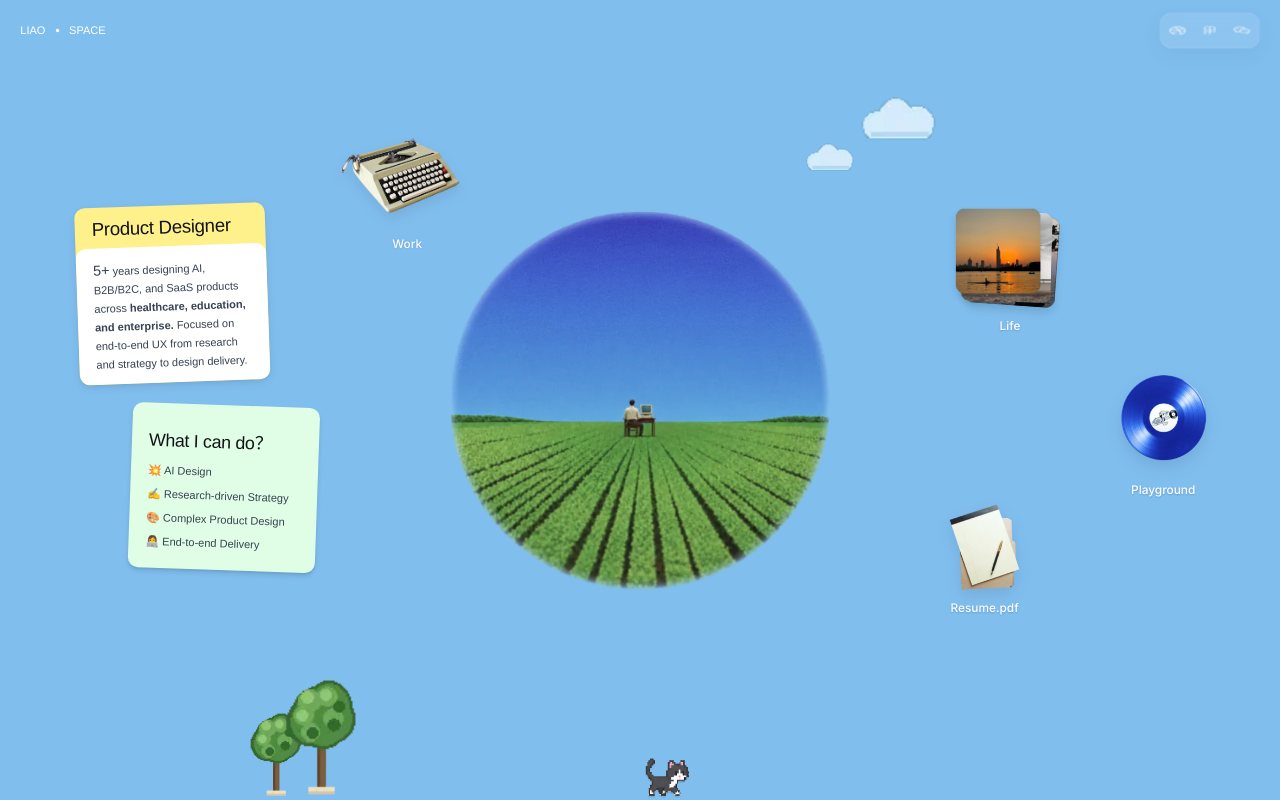
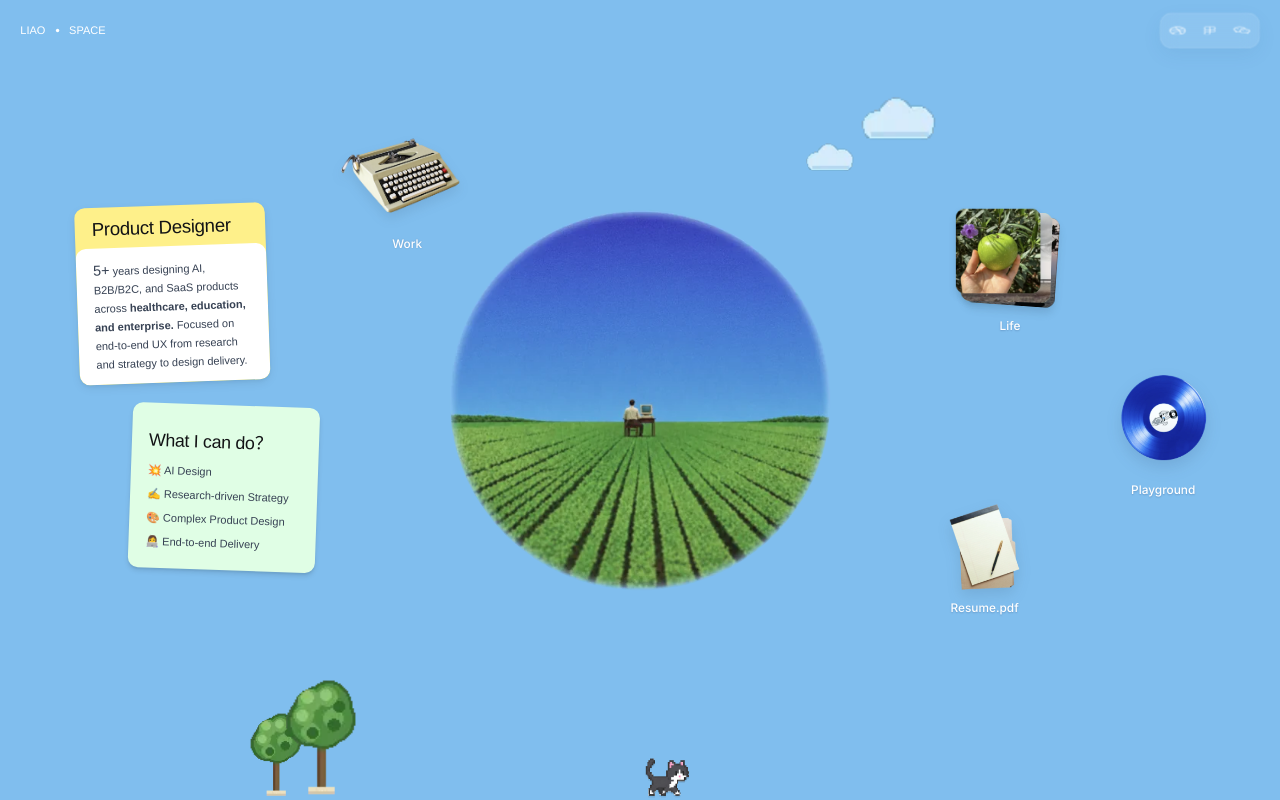
Before and after one commit to KenzieLL557/KenzieLL557.github.io, a React (Vite) app: page / in a window 1280 px wide. Built offline with nearby package versions, Linux system fonts and the light colour scheme.

Commit message:
Restore Life apple cover

```diff
--- a/src/main.jsx
+++ b/src/main.jsx
@@ -581,7 +581,7 @@ function FigmaFolder({ className, variant, label, onOpen }) {
             <i className="folder-sheet folder-sheet-back"><img src="/assets/life/home-thumbs/home-life-seaside.jpg" alt="" loading="lazy" decoding="async" /></i>
             <i className="folder-sheet folder-sheet-middle"><img src="/assets/life/home-thumbs/home-life-snow.jpg" alt="" loading="lazy" decoding="async" /></i>
             <i className="folder-cover folder-cover-life">
-              <img src="/assets/life/home-thumbs/home-life-film-03.jpg" alt="" loading="lazy" decoding="async" />
+              <img src={asset("life-mango.webp")} alt="" loading="lazy" decoding="async" />
             </i>
           </>
         )}
```
Also changed, not shown: 1 other file (tests, documents, lock files or other folders).
